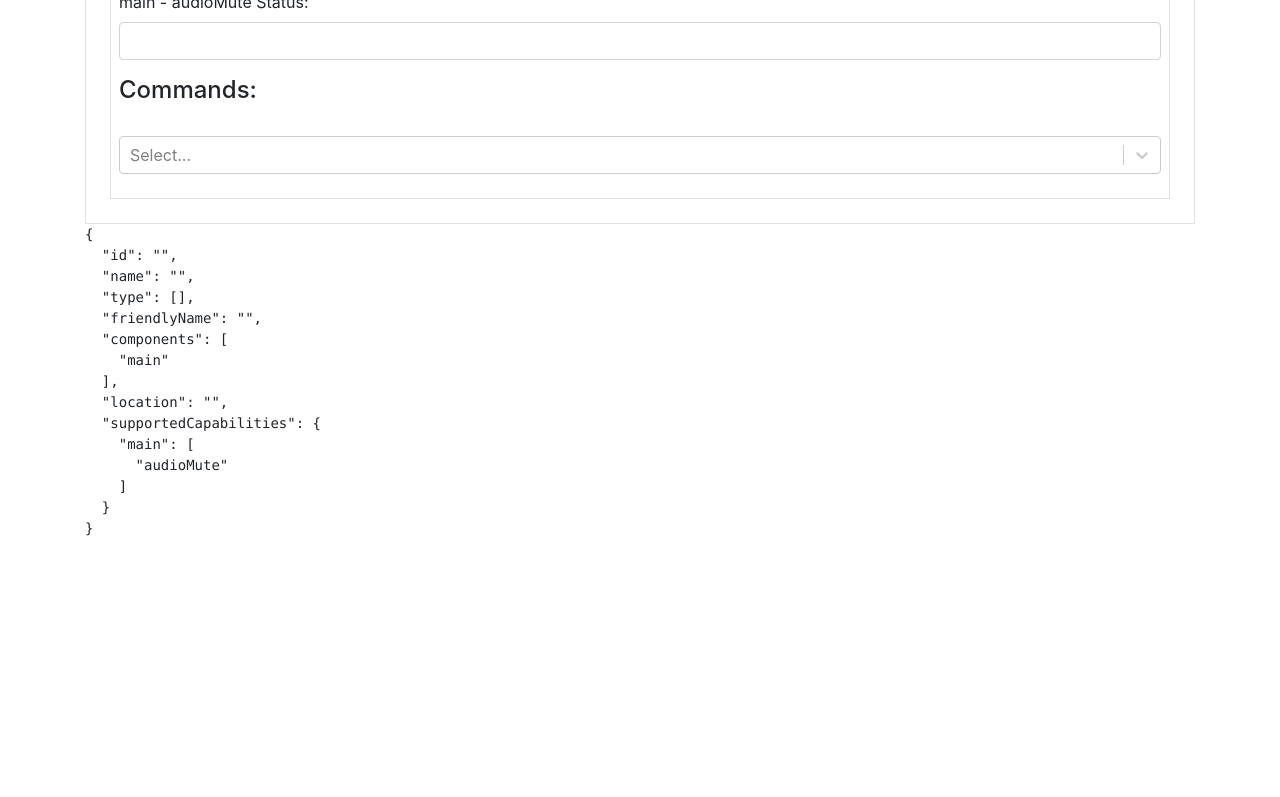
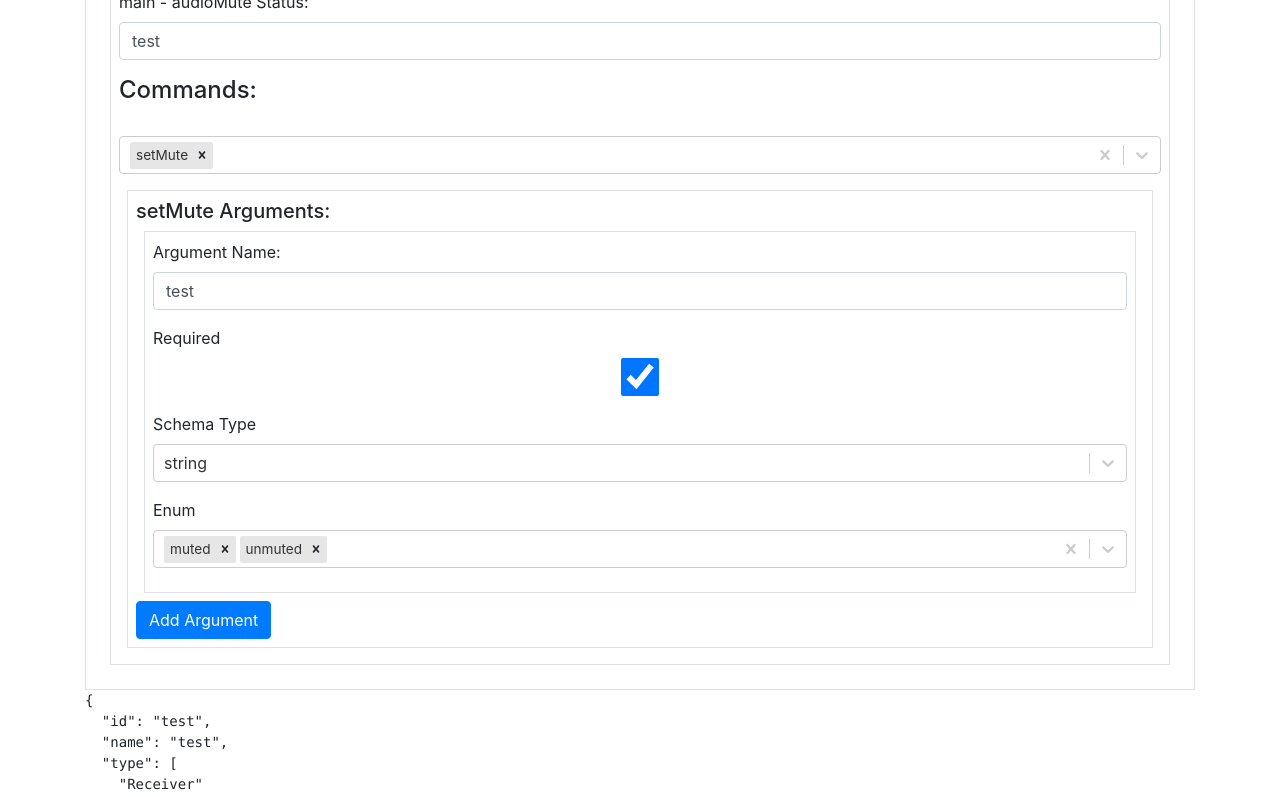
Before and after one commit to megarocks/formio-for-iot, a React (Create React App) app in the folder frontend/: page / in a window 1280 px wide. Shown: the part 860-1657 px from the top of the page. Before the commit the page ends 1415 px from the top, so only its background shows below. Built offline with nearby package versions, Linux system fonts and the light colour scheme.

Commit message:
some refactoring

```diff
--- a/frontend/src/App.js
+++ b/frontend/src/App.js
@@ -1,6 +1,6 @@
 import React, { useState } from 'react'
 import { useFormik } from 'formik'
-import { get, cloneDeep, set } from 'lodash/fp'
+import { get } from 'lodash/fp'
 
 import SimpleField from './components/SimpleField'
 import SelectField from './components/SelectField'
@@ -10,14 +10,37 @@ export const DeviceDefintionContext = React.createContext()
 function App() {
   const formik = useFormik({
     initialValues: {
-      id: '',
-      name: '',
-      type: [],
-      friendlyName: '',
+      id: 'test',
+      name: 'test',
+      type: ['Receiver'],
+      friendlyName: 'test',
       components: ['main'],
-      location: '',
+      location: 'test',
       supportedCapabilities: {
         main: ['audioMute'],
+      },
+      main: {
+        audioMute: {
+          id: 'test',
+          version: 7,
+          name: 'test',
+          status: 'test',
+          commandNames: ['setMute'],
+          commands: {
+            setMute: {
+              arguments: [
+                {
+                  name: 'test',
+                  required: true,
+                  schema: {
+                    type: 'string',
+                    enum: ['muted', 'unmuted'],
+                  },
+                },
+              ],
+            },
+          },
+        },
       },
     },
     onSubmit: values => {
@@ -104,7 +127,6 @@ function App() {
               {capabilities.map(capability => {
                 const fieldNamePrefix = `${component}.${capability}`
 
-                const commands = get(`values.${fieldNamePrefix}.commands`, formik) || {}
                 const commandNames = get(`values.${fieldNamePrefix}.commandNames`, formik) || []
 
                 const addNewArgument = command => () => {
@@ -114,7 +136,9 @@ function App() {
 
                 return (
                   <div className='p-2 m-2 border'>
-                    <h3>{component} component, {capability} capability:</h3>
+                    <h3>
+                      {component} component, {capability} capability:
+                    </h3>
                     <SimpleField fieldName={`${fieldNamePrefix}.id`} label={`${component} - ${capability} ID:`} />
                     <SimpleField
                       fieldName={`${fieldNamePrefix}.version`}
@@ -128,7 +152,11 @@ function App() {
                     />
                     <h4>Commands:</h4>
 
-                    <SelectField options={commandsOptions} fieldName={`${fieldNamePrefix}.commandNames`} />
+                    <SelectField
+                      options={commandsOptions}
+                      fieldName={`${fieldNamePrefix}.commandNames`}
+                      onCreateOption={onCreateNewCommand}
+                    />
 
                     {commandNames.map(command => {
                       return (
@@ -143,8 +171,14 @@ function App() {
                                     label='Argument Name:'
                                   />
                                   <SimpleField
-                                    fieldName={`${fieldNamePrefix}.commands.${command}.arguments.${idx}.required`} type='checkbox'
-                                    inputProps={{ checked: get(`values.${fieldNamePrefix}.commands.${command}.arguments.${idx}.required`, formik) }}
+                                    fieldName={`${fieldNamePrefix}.commands.${command}.arguments.${idx}.required`}
+                                    type='checkbox'
+                                    inputProps={{
+                                      checked: get(
+                                        `values.${fieldNamePrefix}.commands.${command}.arguments.${idx}.required`,
+                                        formik,
+                                      ),
+                                    }}
                                     label='Required'
                                   />
                                   <SelectField
--- a/frontend/src/components/SelectField.js
+++ b/frontend/src/components/SelectField.js
@@ -18,7 +18,6 @@ const SelectField = ({ fieldName, options, placeHolder, label, onCreate, ...rest
   const selected = get(`values.${fieldName}`, formik)
 
   const getSelected = () => {
-    debugger
     if (Array.isArray(selected)) {
       return selected.map(s => rawEntities.find(rE => getOptionValue(rE) === s))
     } else {
@@ -49,7 +48,6 @@ const SelectField = ({ fieldName, options, placeHolder, label, onCreate, ...rest
     closeMenuOnSelect: true,
     getOptionLabel,
     getOptionValue,
-    // styles: customStyles,
     ...restProps
   }
 
--- a/frontend/src/index.css
+++ /dev/null
@@ -1,13 +0,0 @@
-body {
-  margin: 0;
-  font-family: -apple-system, BlinkMacSystemFont, 'Segoe UI', 'Roboto', 'Oxygen',
-    'Ubuntu', 'Cantarell', 'Fira Sans', 'Droid Sans', 'Helvetica Neue',
-    sans-serif;
-  -webkit-font-smoothing: antialiased;
-  -moz-osx-font-smoothing: grayscale;
-}
-
-code {
-  font-family: source-code-pro, Menlo, Monaco, Consolas, 'Courier New',
-    monospace;
-}
--- a/frontend/src/index.js
+++ b/frontend/src/index.js
@@ -1,6 +1,6 @@
 import React from 'react'
 import ReactDOM from 'react-dom'
-import './index.css'
+
 import 'bootstrap/dist/css/bootstrap.min.css'
 import App from './App'
 
```
Also changed, not shown: frontend/src/components/FieldNameInput.js (deleted, +0 -28 lines).
